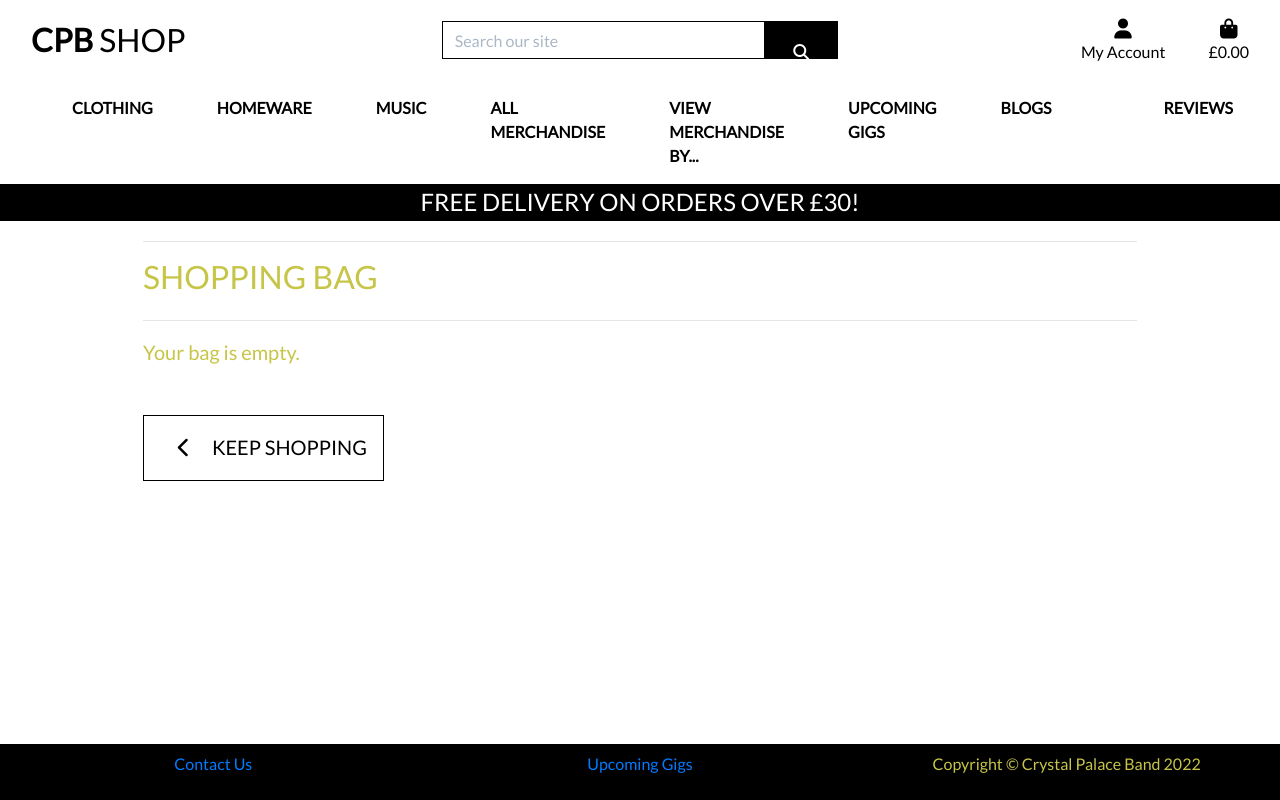
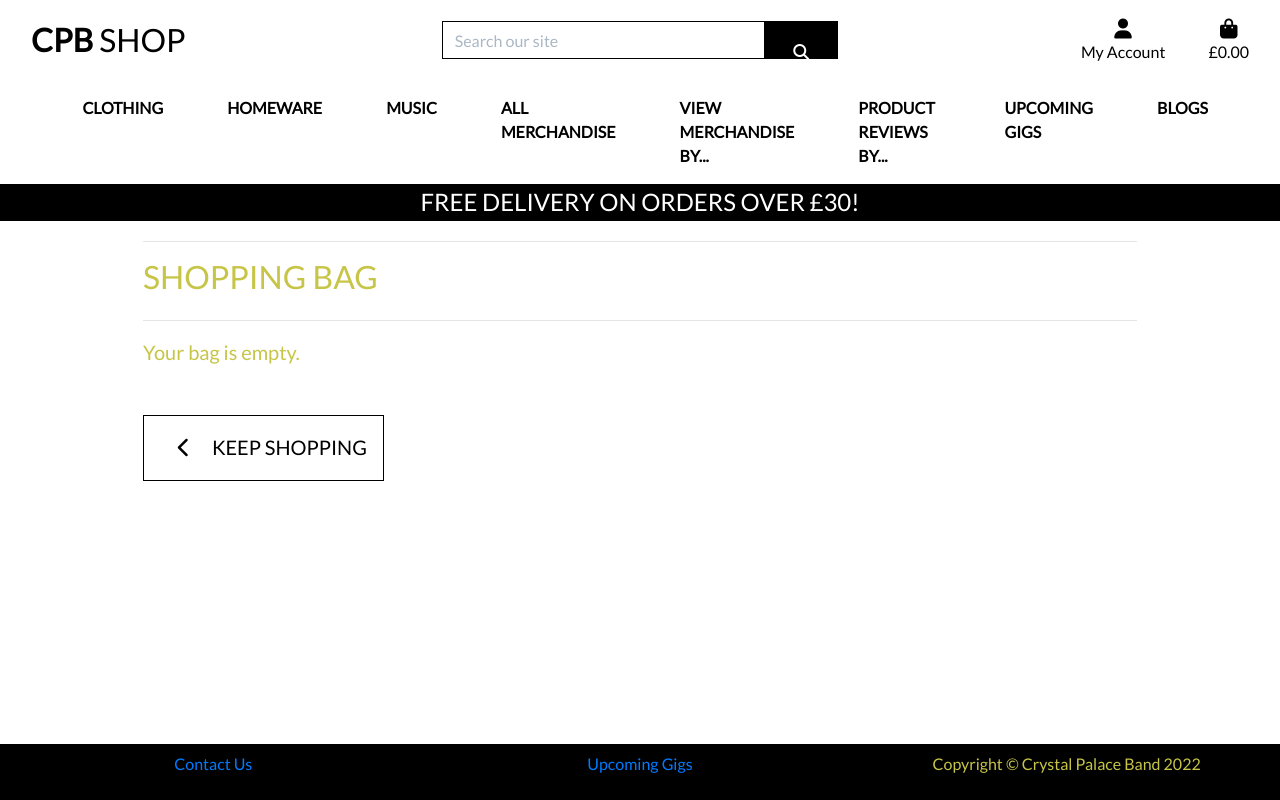
Before and after one commit to tubaman48/CI-MS4-cpb-shop, a Django app: page /bag/ in a window 1280 px wide. Run offline with Django 3.2, Linux system fonts and the light colour scheme; the visitor is signed in with stand-in values (Sample User, id 1); some libraries are stand-ins or nearby versions.

Commit message:
menu items adjustments to display text and order of options

```diff
--- a/templates/base.html
+++ b/templates/base.html
@@ -77,8 +77,8 @@
                       <div class="dropdown-menu border-0" aria-labelledby="user-options">
                           {% if request.user.is_authenticated %}
                               {% if request.user.is_superuser %}
-                              <a href="{% url 'add_product' %}" class="dropdown-item">Product Management</a>
-                              <a href="{% url 'add_post' %}" class="dropdown-item">Blog Management</a>
+                              <a href="{% url 'add_product' %}" class="dropdown-item">Add a Product</a>
+                              <a href="{% url 'add_post' %}" class="dropdown-item">Add a Blog Post</a>
                               <a href="{% url 'reviews' %}" class="dropdown-item">Manage Reviews</a>
                               {% endif %}
                               <a href="{% url 'profile' %}" class="dropdown-item">My Profile</a>
--- a/templates/includes/main-nav.html
+++ b/templates/includes/main-nav.html
@@ -42,6 +42,18 @@
             </div>
         </li>
 
+        <li class="nav-item dropdown">
+            <a class="logo-font font-weight-bold nav-link text-black mr-5" href="#" id="reviews-link" data-toggle="dropdown" aria-haspopup="true" aria-expanded="false">
+                Product Reviews by...
+            </a>
+            <div class="dropdown-menu border-0" aria-labelledby="reviews-link">
+                <a href="{% url 'reviews' %}?sort=username&direction=asc" class="dropdown-item">Sort by Author</a>
+                <a href="{% url 'reviews' %}?sort=product&direction=asc" class="dropdown-item">Sort by Product</a>
+                <a href="{% url 'reviews' %}?sort=firstcreated&direction=desc" class="dropdown-item">Sort by Date Posted</a>
+                <a href="{% url 'reviews' %}" class="dropdown-item" text-black>All Reviews</a>
+            </div>
+        </li>
+
         <li class="nav-item upcoming-gigs">
             <a class="logo-font font-weight-bold nav-link text-black mr-5" href="{% url 'view_gigs' %}">
                 Upcoming Gigs
@@ -53,17 +65,5 @@
                 Blogs
             </a>
         </li>
-        <li class="nav-item dropdown">
-            <a class="logo-font font-weight-bold nav-link text-black mx-5" href="#" id="reviews-link" data-toggle="dropdown" aria-haspopup="true" aria-expanded="false">
-                Reviews
-            </a>
-            <div class="dropdown-menu border-0" aria-labelledby="reviews-link">
-                <a href="{% url 'reviews' %}" class="dropdown-item">All Reviews</a>
-                <a href="{% url 'reviews' %}?sort=username&direction=asc" class="dropdown-item">Sort by Author</a>
-                <a href="{% url 'reviews' %}?sort=product&direction=asc" class="dropdown-item">Sort by Product</a>
-                <a href="{% url 'reviews' %}?sort=firstcreated&direction=desc" class="dropdown-item">Sort by Date Posted</a>
-
-            </div>
-        </li>
     </ul>
 </div>
--- a/templates/includes/mobile-top-header.html
+++ b/templates/includes/mobile-top-header.html
@@ -38,9 +38,9 @@
         <div class="dropdown-menu border-0" aria-labelledby="user-options-m">
             {% if request.user.is_authenticated %}
                 {% if request.user.is_superuser %}
-                    <a href="{% url 'add_product' %}" class="dropdown-item text-black">Product Management</a>
-                    <a href="{% url 'add_post' %}" class="dropdown-item text-black">Blog Management</a>
-                    <a href="{% url 'reviews' %}" class="dropdown-item">Manage Reviews</a>
+                    <a href="{% url 'add_product' %}" class="dropdown-item text-black">Add a Product</a>
+                    <a href="{% url 'add_post' %}" class="dropdown-item text-black">Add a Blog Post</a>
+                    <a href="{% url 'reviews' %}" class="dropdown-item text-black">Manage Reviews</a>
                 {% endif %}
                 <a href="{% url 'profile' %}" class="dropdown-item text-black">My Profile</a>
                 <a href="{% url 'account_logout' %}" class="dropdown-item text-black">Logout</a>
```
